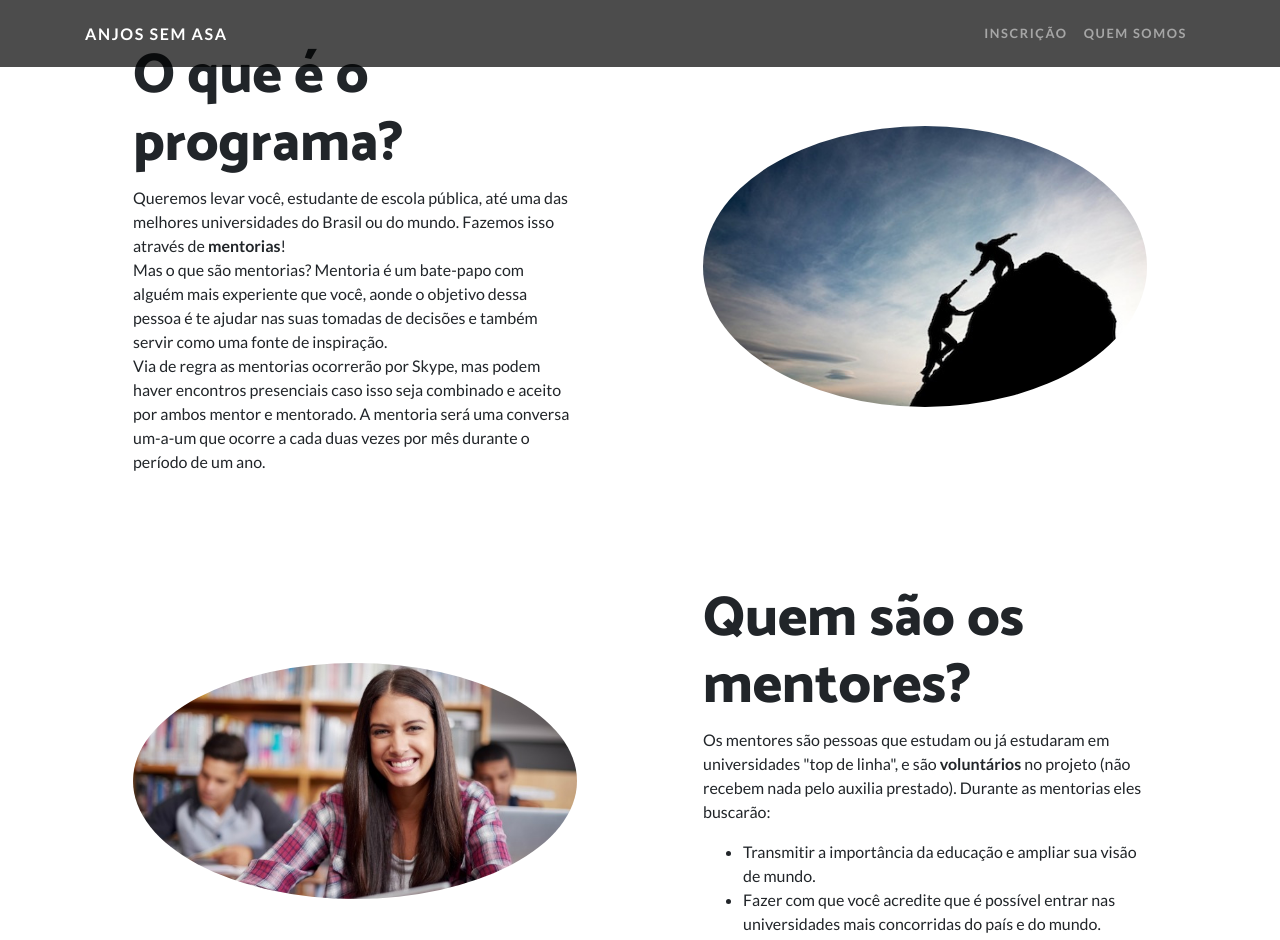
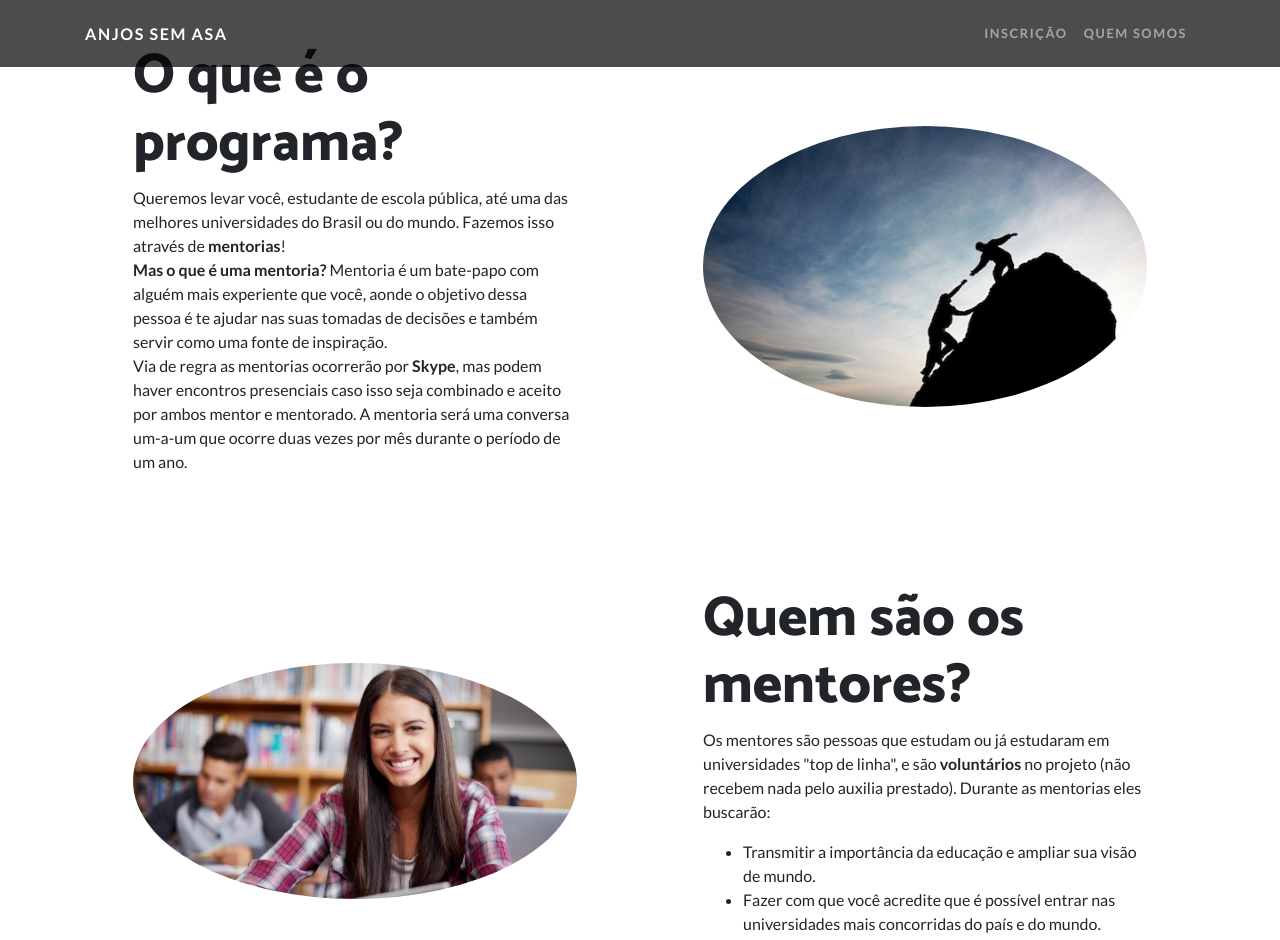
Before and after one commit to lorenzocesconetto/anjos-sem-asa, a Jekyll site: the page built from index.html, in a window 1280 px wide and 1400 px high, scrolled down 768 px. Shown: the top 940 px of the window. Built offline with Jekyll 4.4.1, drawn with Linux system fonts in a browser that asks for light colours; nearby versions of some CDN libraries; some of the changed text lies outside the part shown.

Commit message:
text update

```diff
--- a/index.html
+++ b/index.html
@@ -25,9 +25,9 @@ permalink: /
           <h2 class="display-4">O que é o programa?</h2>
           <p>Queremos levar você, estudante de escola pública, até  uma das melhores universidades do Brasil ou do mundo. Fazemos isso através de <strong>mentorias</strong>!
           <br>
-          Mas o que são mentorias? Mentoria é um bate-papo com alguém mais experiente que você, aonde o objetivo dessa pessoa é te ajudar nas suas tomadas de decisões e também servir como uma fonte de inspiração.
+          <strong>Mas o que é uma mentoria?</strong> Mentoria é um bate-papo com alguém mais experiente que você, aonde o objetivo dessa pessoa é te ajudar nas suas tomadas de decisões e também servir como uma fonte de inspiração.
           <br>
-          Via de regra as mentorias ocorrerão por Skype, mas podem haver encontros presenciais caso isso seja combinado e aceito por ambos mentor e mentorado. A mentoria será uma conversa um-a-um que ocorre a cada duas vezes por mês durante o período de um ano.
+          Via de regra as mentorias ocorrerão por <strong>Skype</strong>, mas podem haver encontros presenciais caso isso seja combinado e aceito por ambos mentor e mentorado. A mentoria será uma conversa um-a-um que ocorre duas vezes por mês durante o período de um ano.
         </p>
         </div>
       </div>
```
Also changed, not shown: other parts of index.html (+1 -1 lines).
